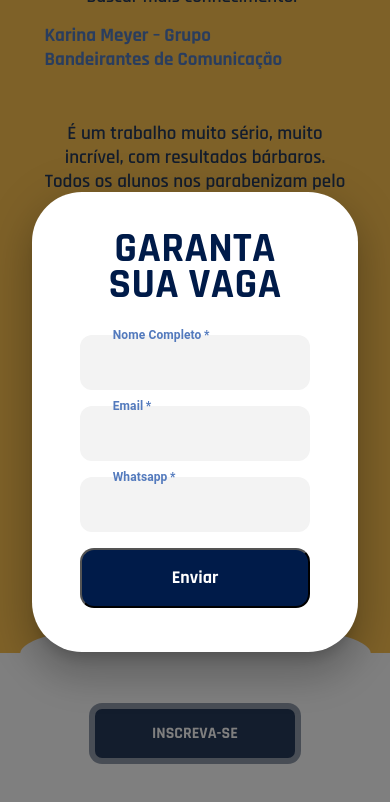
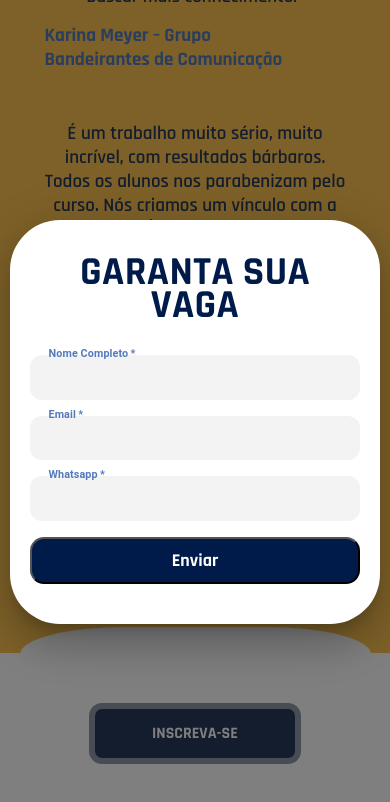
Before and after one commit to KauanBonatto/ead-luiz, a React (Create React App) app in the folder ead-luiz/: page / in a window 390 px wide. Both pictures are taken after a click on the button "INSCREVA-SE". Shown: the part 4364-5166 px from the top of the page. Built offline with nearby package versions, Linux system fonts and the light colour scheme.

Commit message:
feat: dialog mobile friendly update

```diff
--- a/ead-luiz/src/components/SingInDialog.css
+++ b/ead-luiz/src/components/SingInDialog.css
@@ -10,5 +10,28 @@
     background-color: #001B49;
     cursor: pointer;
 }
+.modal-button:hover{ background-color: #000e27 }
 
-.modal-button:hover{ background-color: #000e27 }
+
+@media screen and (max-width: 600px) {
+    .dialog-title{ font-size: 40px !important; }
+    .dialog-input{ padding-left: 0 !important; }
+    .modal-button{ padding: 10px; }
+    div.css-15jz6cc-MuiFormControl-root-MuiTextField-root
+    .MuiOutlinedInput-root fieldset{ padding: 0 10px !important; }
+    div.css-15jz6cc-MuiFormControl-root-MuiTextField-root
+    .MuiOutlinedInput-root input{
+        padding: 12px 16px !important;
+    }
+    div.css-15jz6cc-MuiFormControl-root-MuiTextField-root label{
+        font-size: .9rem;
+        padding: 0 6px!important;
+    }
+    div.css-ypiqx9-MuiDialogContent-root{ padding: 20px 0px; }
+    .css-143cqw2-MuiModal-root-MuiDialog-root .MuiPaper-root{
+        padding: 20px !important;
+        margin: 10px;
+        border-radius: 36px;
+    }
+    div.css-md26zr-MuiInputBase-root-MuiOutlinedInput-root{ font-size: .9rem; }
+}
--- a/ead-luiz/src/components/SingInDialog.js
+++ b/ead-luiz/src/components/SingInDialog.js
@@ -97,7 +97,6 @@ const SingInDialog = (props) => {
 
     const handleSendForm = (e) => {
       e.preventDefault();
-      console.log(e, 'teste');
 
       emailjs.sendForm(
         'service_t9g9szs',
@@ -124,7 +123,7 @@ const SingInDialog = (props) => {
     return(
 
         <SingInDialogBox onClose={handleModalClose} open={open}>
-          <SingInTitle textAlign='center'>GARANTA SUA VAGA</SingInTitle>
+          <SingInTitle textAlign='center' className='dialog-title'>GARANTA SUA VAGA</SingInTitle>
           <DialogContent>
             <form onSubmit={handleSendForm}>
             <Grid container paddingTop={2} spacing={2}>
@@ -134,6 +133,7 @@ const SingInDialog = (props) => {
                   fullWidth
                   label='Nome Completo'
                   name='full_name'
+                  className='dialog-input'
                   sx={{ color: '#273A5A', backgroundColor: '#F3F3F3' }}
                   InputLabelProps={{ shrink: true }}
                   value={fullName}
```
